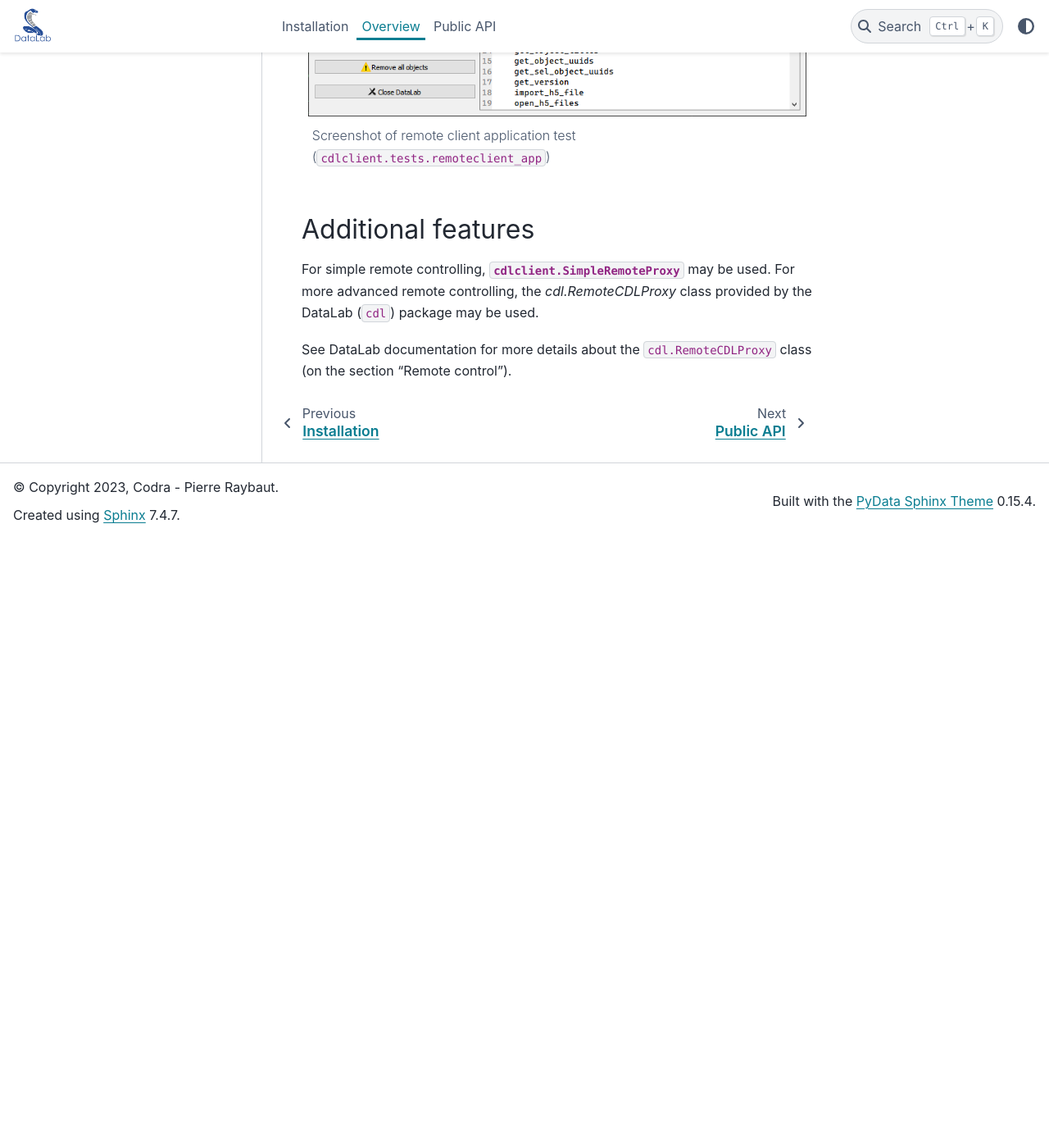
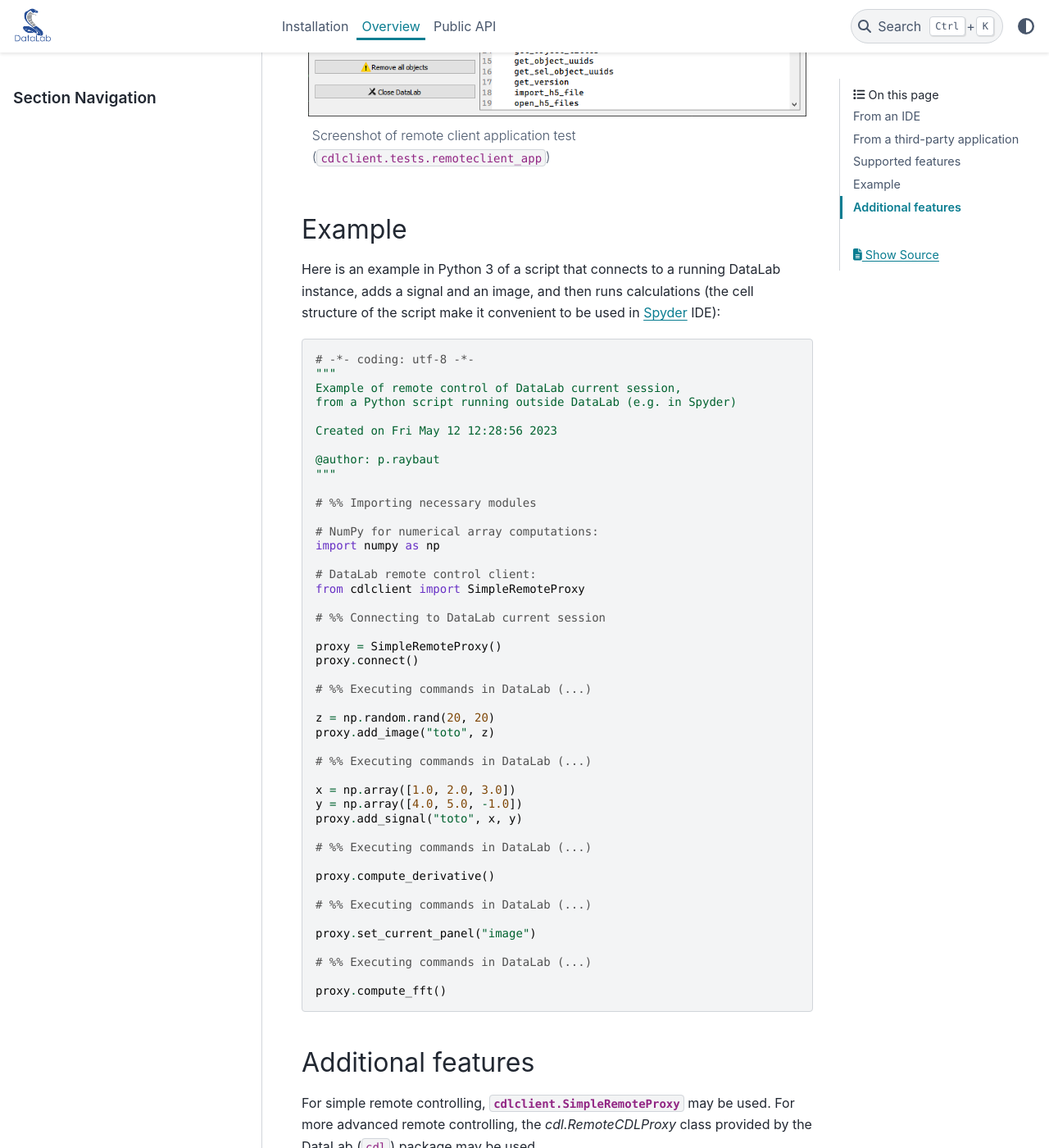
Before and after one commit to Codra-Ingenierie-Informatique/DataLab_Client, a Sphinx documentation site: the page built from doc/overview.rst, in a window 1280 px wide and 1400 px high, scrolled down 1913 px. Shown: the whole window at 82% size. Built offline with Sphinx 7.4.7 and the PyData theme 0.15.4, drawn with Linux system fonts in a browser that asks for light colours; before the commit the page ends 2570 px from its top, so only the background shows below that.

Commit message:
Doc: added example script

```diff
--- a/doc/overview.rst
+++ b/doc/overview.rst
@@ -63,6 +63,15 @@ between your application and DataLab:
 
     Screenshot of remote client application test (``cdlclient.tests.remoteclient_app``)
 
+Example
+^^^^^^^
+
+Here is an example in Python 3 of a script that connects to a running DataLab
+instance, adds a signal and an image, and then runs calculations (the cell
+structure of the script make it convenient to be used in `Spyder`_ IDE):
+
+.. literalinclude:: remote_example.py
+
 Additional features
 ^^^^^^^^^^^^^^^^^^^
 
--- /dev/null
+++ b/doc/remote_example.py
@@ -0,0 +1,45 @@
+# -*- coding: utf-8 -*-
+"""
+Example of remote control of DataLab current session,
+from a Python script running outside DataLab (e.g. in Spyder)
+
+Created on Fri May 12 12:28:56 2023
+
+@author: p.raybaut
+"""
+
+# %% Importing necessary modules
+
+# NumPy for numerical array computations:
+import numpy as np
+
+# DataLab remote control client:
+from cdlclient import SimpleRemoteProxy
+
+# %% Connecting to DataLab current session
+
+proxy = SimpleRemoteProxy()
+proxy.connect()
+
+# %% Executing commands in DataLab (...)
+
+z = np.random.rand(20, 20)
+proxy.add_image("toto", z)
+
+# %% Executing commands in DataLab (...)
+
+x = np.array([1.0, 2.0, 3.0])
+y = np.array([4.0, 5.0, -1.0])
+proxy.add_signal("toto", x, y)
+
+# %% Executing commands in DataLab (...)
+
+proxy.compute_derivative()
+
+# %% Executing commands in DataLab (...)
+
+proxy.set_current_panel("image")
+
+# %% Executing commands in DataLab (...)
+
+proxy.compute_fft()
```
Also changed, not shown: 1 other file.
